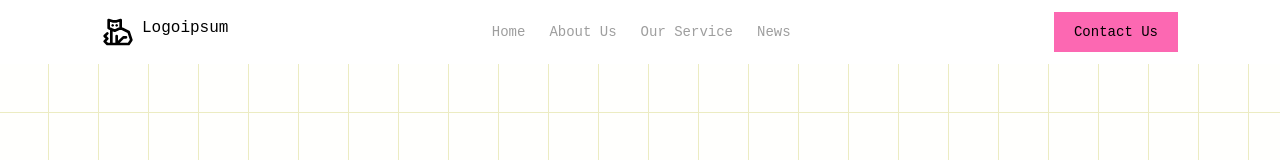
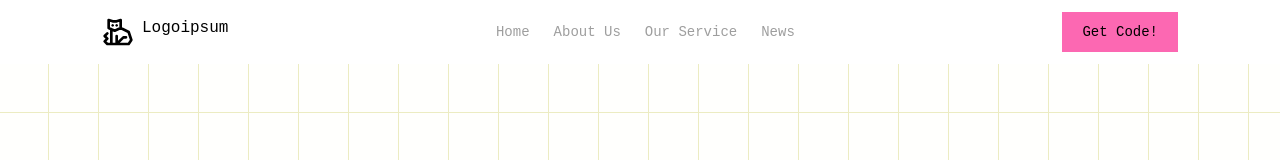
Before and after one commit to BroKarim/projectGalley, a React (Vite) app: page /catpage in a window 1280 px wide. Shown: the top 160 px of the page. Built offline with nearby package versions, Linux system fonts and the light colour scheme; a web font is replaced by a local one.

Commit message:
tambah link github

```diff
--- a/src/components/cat-page/App.jsx
+++ b/src/components/cat-page/App.jsx
@@ -63,9 +63,9 @@ const {star, shuriken} = element()
 
               <div className="flex items-center gap-4">
                 <div className="sm:flex sm:gap-4">
-                  <a className="bg-[#fc68b2] px-5 py-2.5 text-sm font-medium text-black hover:text-white hover:bg-black" href="/">
+                  <a className="bg-[#fc68b2] px-5 py-2.5 text-sm font-medium text-black hover:text-white hover:bg-black" href="https://github.com/BroKarim/Grooming-Page.git">
                     {' '}
-                    Contact Us{' '}
+                    Get Code!{' '}
                   </a>
                 </div>
 
```
